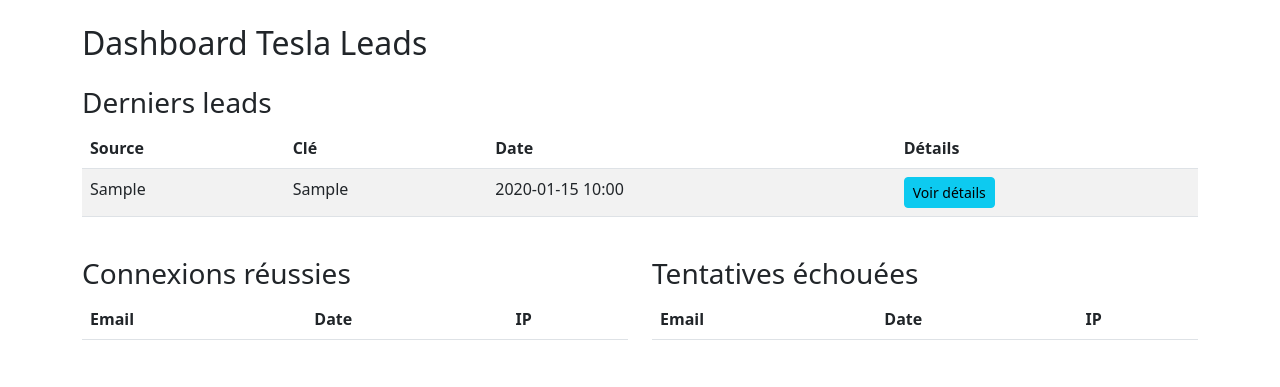
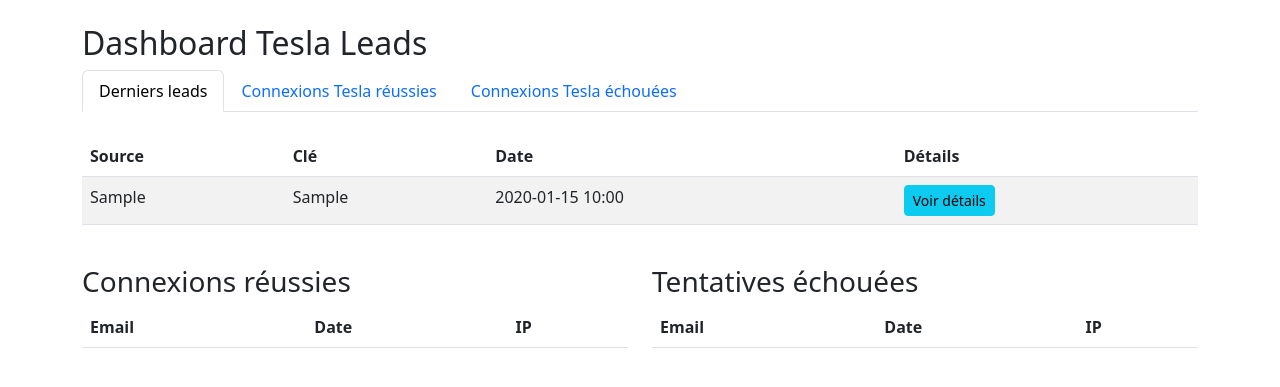
Before and after one commit to wadieelmasmodi/LeadsTesla, a Flask app: page / in a window 1280 px wide. Shown: the part 56-443 px from the top of the page. Run offline with Flask 3, Linux system fonts and the light colour scheme; a user stored in the database is signed in; tables that the repository leaves empty hold one stand-in row (values such as "Sample post"); lists and menus that the app fills with data are empty; parts of the project's set-up code (start-up, migrations or seed data) failed here and were passed over; some libraries are stand-ins or nearby versions.

Commit message:
fix: update dashboard with tabs and improve password visibility toggle

```diff
--- a/app/templates/base.html
+++ b/app/templates/base.html
@@ -45,5 +45,20 @@
     </div>
 
     <script src="https://cdn.jsdelivr.net/npm/bootstrap@5.3.0/dist/js/bootstrap.bundle.min.js"></script>
+    <script>
+        function togglePassword(inputId) {
+            const input = document.getElementById(inputId);
+            const icon = input.nextElementSibling;
+            if (input.type === 'password') {
+                input.type = 'text';
+                icon.classList.remove('bi-eye');
+                icon.classList.add('bi-eye-slash');
+            } else {
+                input.type = 'password';
+                icon.classList.remove('bi-eye-slash');
+                icon.classList.add('bi-eye');
+            }
+        }
+    </script>
 </body>
 </html>
--- a/app/templates/dashboard.html
+++ b/app/templates/dashboard.html
@@ -3,10 +3,28 @@
 {% block content %}
 <h2>Dashboard Tesla Leads</h2>
 
-<div class="row mt-4">
-    <div class="col-12">
-        <h3>Derniers leads</h3>
-        <div class="table-responsive">
+<ul class="nav nav-tabs" id="dashboardTabs" role="tablist">
+    <li class="nav-item" role="presentation">
+        <button class="nav-link active" id="leads-tab" data-bs-toggle="tab" data-bs-target="#leads" type="button" role="tab">
+            Derniers leads
+        </button>
+    </li>
+    <li class="nav-item" role="presentation">
+        <button class="nav-link" id="success-tab" data-bs-toggle="tab" data-bs-target="#success" type="button" role="tab">
+            Connexions Tesla réussies
+        </button>
+    </li>
+    <li class="nav-item" role="presentation">
+        <button class="nav-link" id="failed-tab" data-bs-toggle="tab" data-bs-target="#failed" type="button" role="tab">
+            Connexions Tesla échouées
+        </button>
+    </li>
+</ul>
+
+<div class="tab-content" id="dashboardTabsContent">
+    <div class="tab-pane fade show active" id="leads" role="tabpanel">
+        <div class="mt-4">
+            <div class="table-responsive">
             <table class="table table-striped">
                 <thead>
                     <tr>
```
